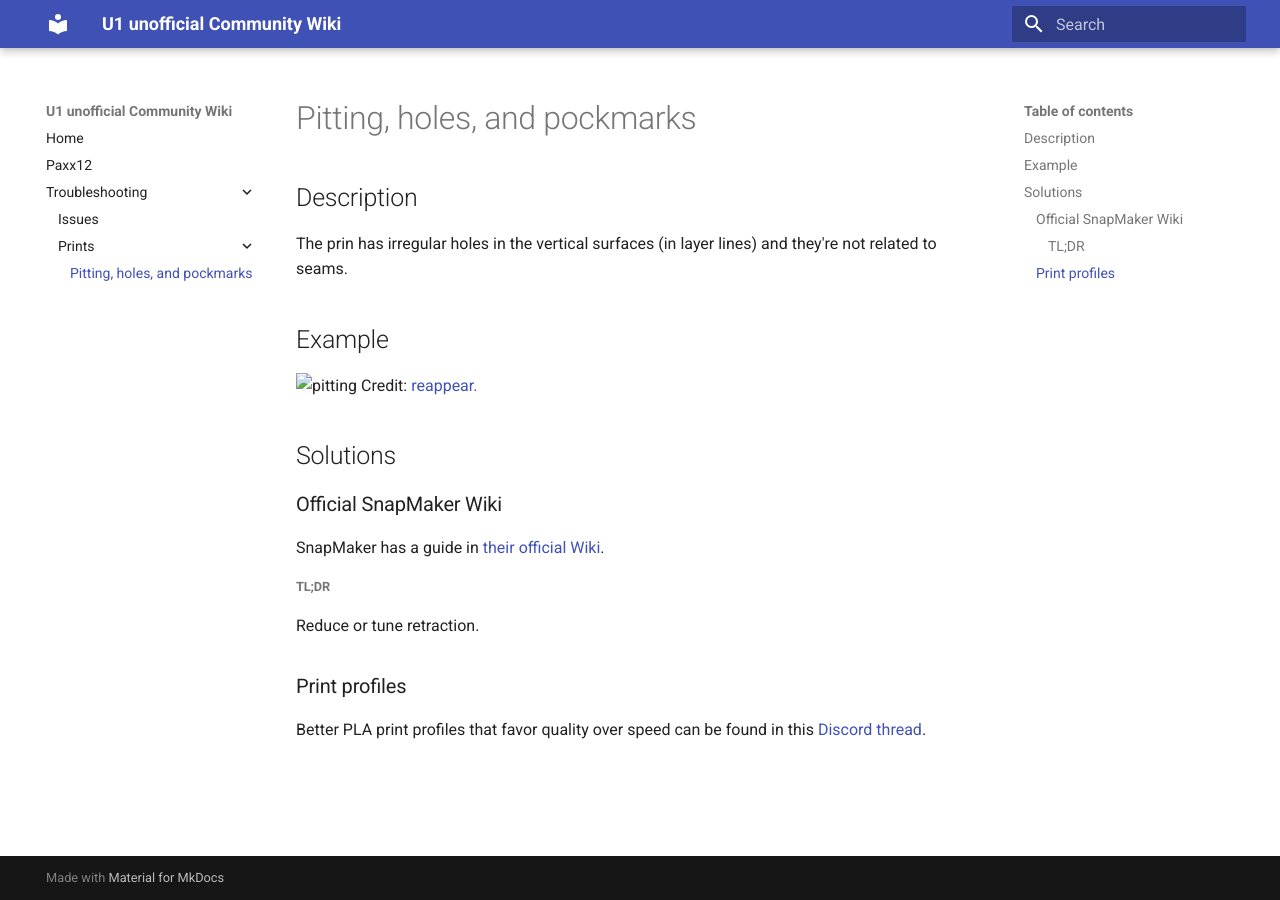
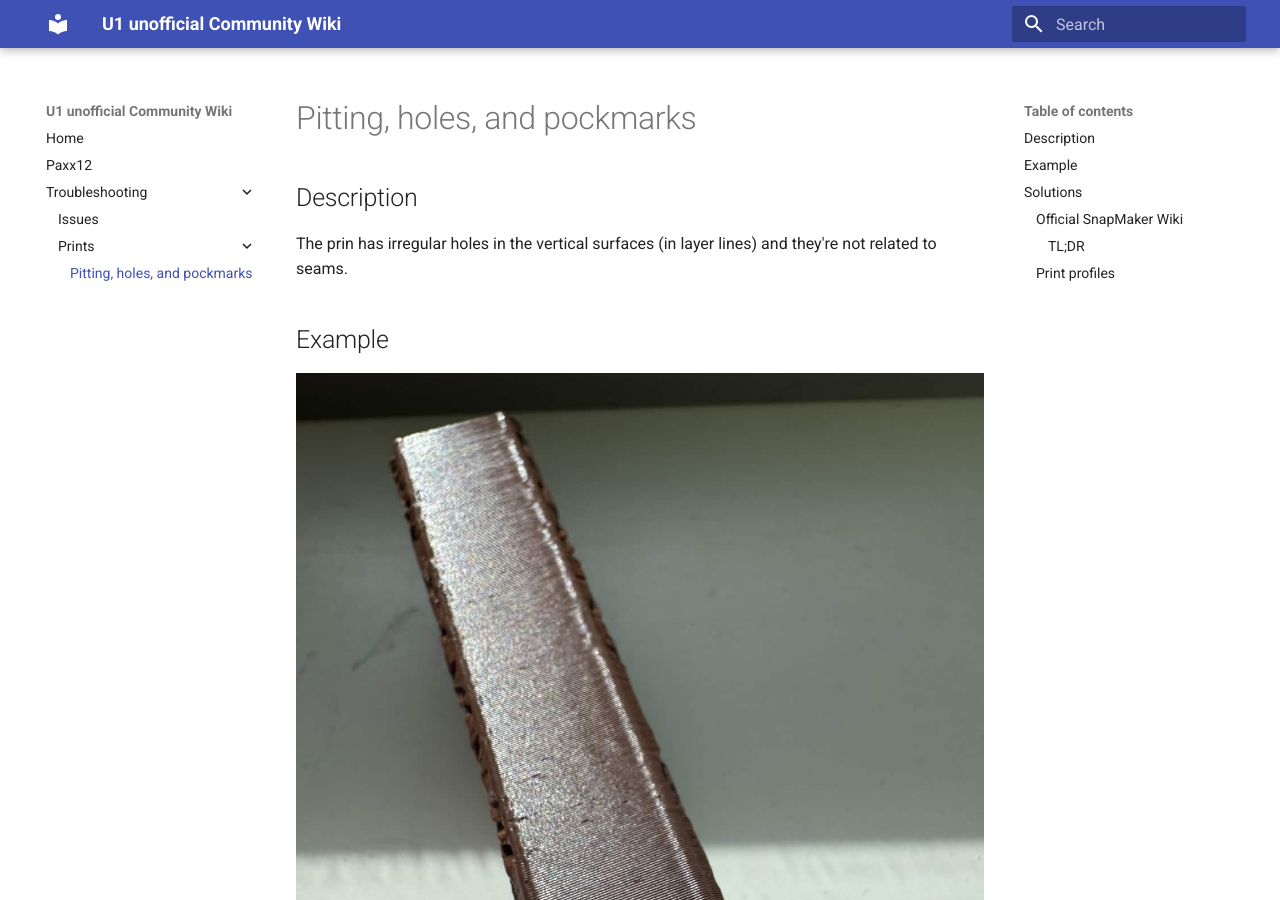
Before and after one commit to charel/U1-unofficial-community-wiki, an MkDocs documentation site: the page built from docs/Troubleshooting/prints/holes.md, in a window 1280 px wide and 900 px high. Built offline with MkDocs 1.6.1 and Material for MkDocs 9.7.7, drawn with Linux system fonts in a browser that asks for light colours.

Commit message:
Fix dynamic link

```diff
--- a/docs/Troubleshooting/prints/holes.md
+++ b/docs/Troubleshooting/prints/holes.md
@@ -4,7 +4,7 @@
 The prin has irregular holes in the vertical surfaces (in layer lines) and they're not related to seams.
 
 ## Example
-![pitting](files/pitting_U-reappear.jpg)
+![pitting](../files/pitting_U-reappear.jpg)
 Credit: [reappear.](https://discord.com/channels/1086575708903571536/1391156678594134076/1486652588589056136)
 
 ## Solutions
```
